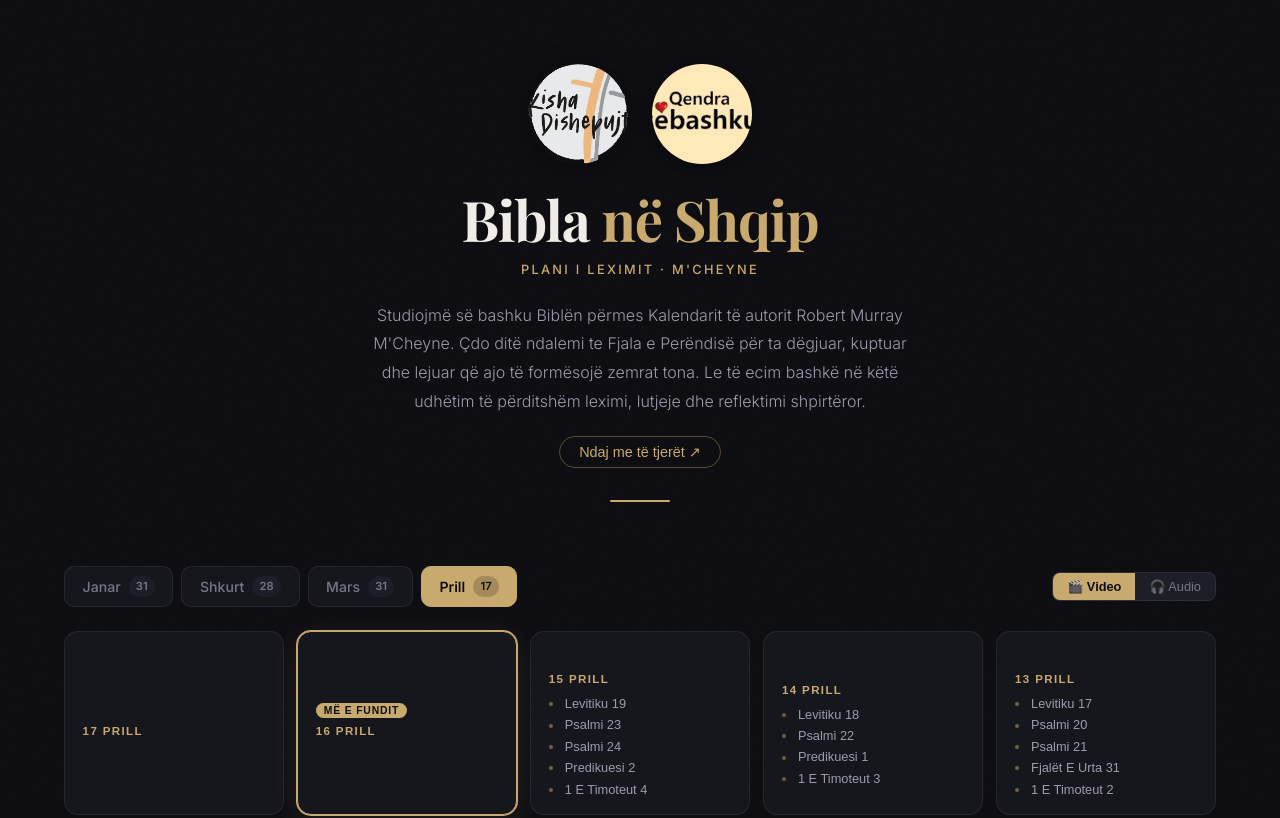
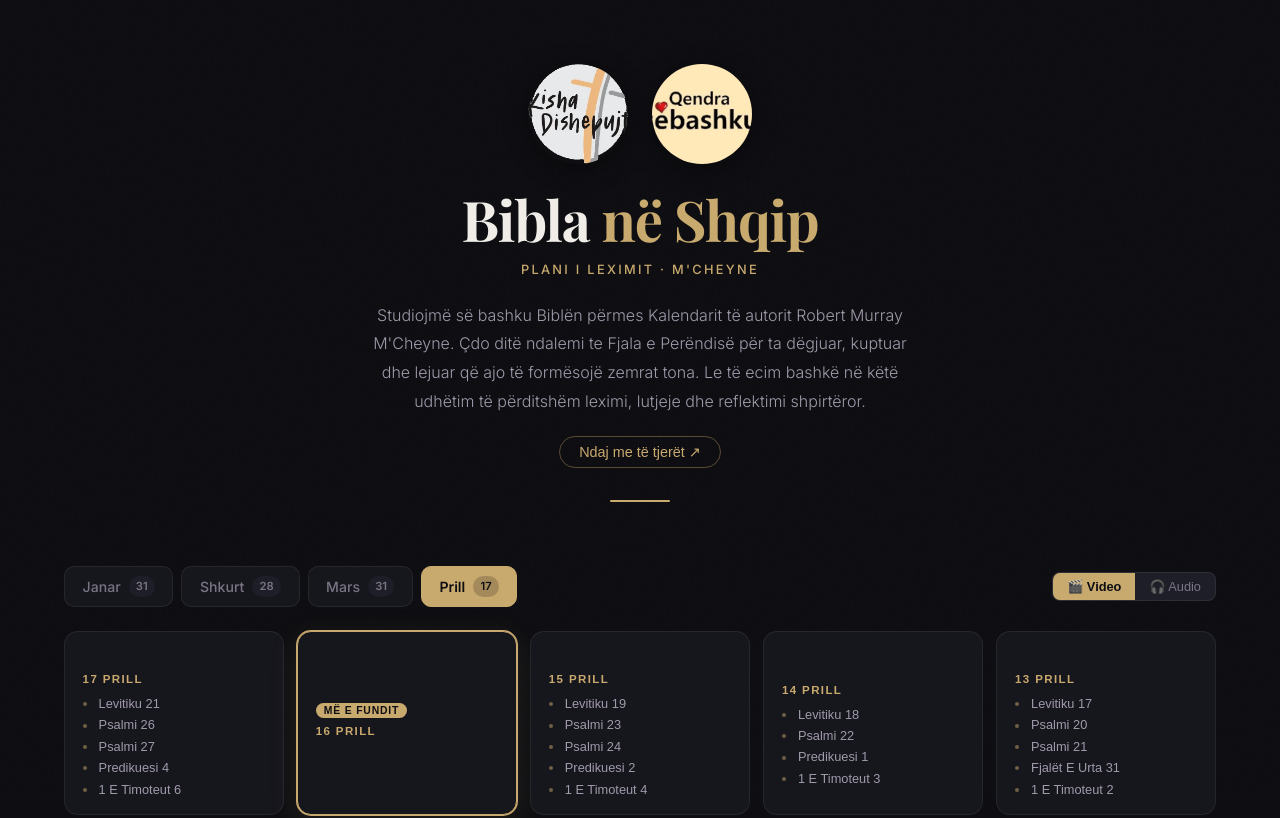
Before and after one commit to jeffandmeredith-max/bibla-shqip, a React (Vite) app: page / in a window 1280 px wide. Shown: the top 818 px of the page. Built offline with nearby package versions, Linux system fonts and the light colour scheme.

Commit message:
chore: daily update 2026-04-17

```diff
--- a/src/data/april.js
+++ b/src/data/april.js
@@ -411,6 +411,27 @@ export const april = [
     "day": 17,
     "date": "17 Prill",
     "videoId": "1QAdsdkblRw",
-    "readings": []
+    "readings": [
+      {
+        "title": "Levitiku 21",
+        "start": 0
+      },
+      {
+        "title": "Psalmi 26",
+        "start": 212
+      },
+      {
+        "title": "Psalmi 27",
+        "start": 284
+      },
+      {
+        "title": "Predikuesi 4",
+        "start": 401
+      },
+      {
+        "title": "1 E Timoteut 6",
+        "start": 546
+      }
+    ]
   }
 ]
```
